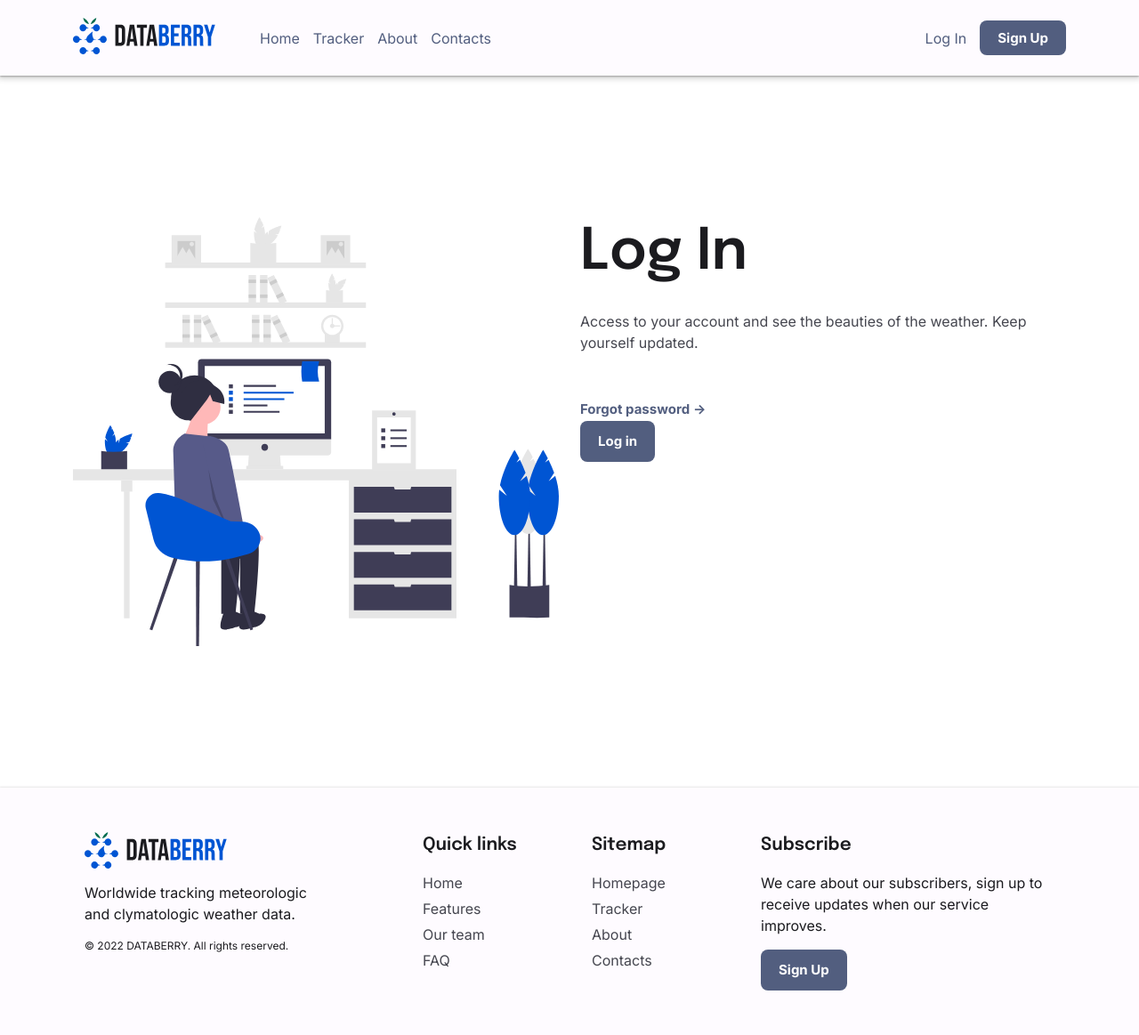
After one commit to andreaaazo/django-weather-app, a Django app: template templates/registration/login.html in a window 1280 px wide. The commit adds this page. Shown: the whole page at 89% size. Run offline with Django 4.2, Linux system fonts and the light colour scheme; the template is opened without the code that fills it, so the values that code supplies are empty; style sheets or scripts are compiled from the project's sources; some libraries are stand-ins or nearby versions.

Commit message:
Added login/signup pages

```diff
--- a/static/scss/_general.scss
+++ b/static/scss/_general.scss
@@ -178,7 +178,6 @@ $neutral40: #5E5E62;
 
 h1 {
     @include h1;
-    margin: 100px 0 0 0;
     cursor: default;
 }
 
@@ -275,6 +274,8 @@ $buttons: (
         color: $on-secondary;
         text-decoration: none;
         transition: all 0.2s ease 0s;
+        border: 0px;
+        cursor: pointer;
     }
 
     .btn-#{$var}:hover {
@@ -368,7 +369,8 @@ $buttons: (
 
 /* Navbar */
 nav {
-    position: fixed;
+    position: sticky;
+    top: 0;
     width: 100%;
     padding: 20px 0;
     @include elevation-2;
@@ -404,6 +406,11 @@ nav {
     & .menu-links {
         margin-left: auto;
         gap: 15px;
+
+    }
+
+    & .active {
+        color: $primary;
     }
 
     & .brand {
--- /dev/null
+++ b/static/scss/authentication.scss
@@ -0,0 +1,30 @@
+@import "_general.scss";
+
+/* Authentication */
+h1 {
+    margin: 0;
+    margin-bottom: 25px;
+}
+
+.auth {
+    display: flex;
+    min-height: 100vh;
+    align-items: center;
+    color: $on-surface
+}
+
+.img-container {
+    display: flex;
+    align-items: center;
+}
+
+.text {
+    color: $on-surface-variant;
+    margin-bottom: 50px;
+}
+
+.auth-container {
+    display: flex;
+    flex-direction: column;
+    align-items: flex-start;
+}
--- a/static/scss/home.scss
+++ b/static/scss/home.scss
@@ -10,7 +10,7 @@
         position: relative;
 
         & .content {
-            padding: 150px 0px;
+            padding: 100px 0px;
         }
 
         & .search-container {
--- a/static/scss/main.scss
+++ /dev/null
@@ -1,5 +0,0 @@
-/* Homepage */
-@import "home.scss";
-
-/* Tracker */
-@import "tracker.scss";
--- a/templates/home.html
+++ b/templates/home.html
@@ -352,8 +352,8 @@
     <div class="container">
         <p class="title-overline">meet our staff</p>
         <h2 class="title">Our team</h2>
-        <div class="row margin-auto justify-content-evenly">
-            <div class="col-md-6 col-12 mb-4 mb-md-0">
+        <div class="row margin-auto justify-content-between">
+            <div class="col-md-5 col-12 mb-4 mb-md-0">
                 <div class="card">
                     <img class="img-horizontal" src="{% static 'images/home/meet_our_team_andrea.png'%}" alt="">
                     <div class="body">
@@ -362,7 +362,7 @@
                     </div>
                 </div>
             </div>
-            <div class="col-md-6 col-12">
+            <div class="col-md-5 col-12">
                 <div class="card">
                     <img class="img-horizontal" src="{% static 'images/home/meet_our_team_raspberry.svg'%}" alt="">
                     <div class="body">
--- /dev/null
+++ b/templates/registration/login.html
@@ -0,0 +1,37 @@
+{% extends "base.html" %}
+{% load static %}
+{% load compress %}
+
+{% block page_title %}Log in{% endblock page_title %}
+
+{% block stylesheet %}
+    {% compress css %}
+        <link rel="stylesheet" href="{% static 'scss/authentication.scss' %}" type="text/x-scss">
+    {% endcompress %}
+{% endblock stylesheet %}
+
+{% block content %}
+
+<div class="auth">
+    <div class="container">
+        <div class="row">
+            <div class="col-6 img-container">
+                <img src="{% static 'images/login/image.svg' %}" alt="" class="img-horizontal">
+            </div>
+            <div class="col-6">
+                <div class="auth-container">
+                    <h1>Log In</h1>
+                    <p class="text">Access to your account and see the beauties of the weather. Keep yourself updated.</p>
+                    <a href="#" class="btn-text-lg">Forgot password</a>
+                    <button class="btn-lg">Log in</button>
+                </div>
+            </div>
+        </div>
+    </div>
+</div>
+
+{% endblock content %}
+
+{% block script %}
+
+{% endblock script %}
```
Also changed, not shown: templates/registration/signup.html (added, +37 -0 lines), static/images/login/image.svg (added), 1 other file.
